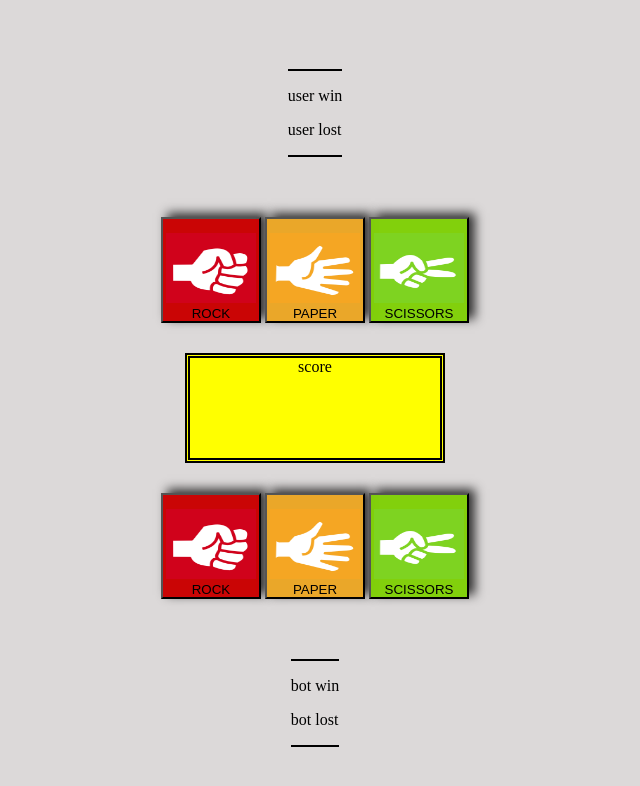
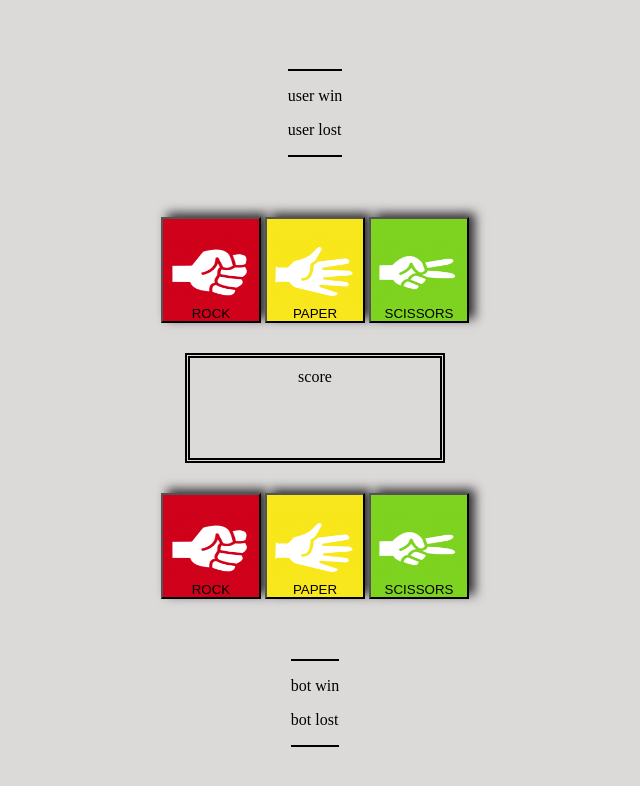
Before and after one commit to Susano111014/Rock-Paper-Scissors, a plain HTML site: page index.html in a window 1280 px wide. Shown: the whole page, without its empty margins (325-965 px from the left). Drawn offline with Linux system fonts and the light colour scheme.

Commit message:
style: :zap: change the color, images, and postion of the elements for best improve the UI
the principal elements which have been involucrated it's buttons, score users div and they images elements

```diff
--- a/game.js
+++ b/game.js
@@ -63,19 +63,20 @@ let roundOne = firstRound;
     const btn = document.querySelector(".rock");
     const btn2 = document.querySelector(".paper");
     const btn3 = document.querySelector(".scissors");
-    const score = document.querySelector(".score");
-    score.setAttribute("style","width:250px; height:100px; background-color: yellow; text-align:center;");
+    const score = document.querySelector(".score");//is the table display witch mark the game's score
+    score.setAttribute("style","width:250px; height:100px; text-align:center;");
     const textScore = document.querySelector(".text");
     const counter = document.querySelectorAll(".counter");
     let fiveRounds = 0;
 
+
     btn.addEventListener("click", () => {
         textScore.textContent = "";
         let game = "rock";
-        let winner = roundOne(computer(),game)
+        let winner = roundOne(computer(),game);
         textScore.textContent += `${winner}`;
-        textScore.setAttribute("style","white-space: break-spaces")
-        console.log(score);
+        score.style.background = '#D0021B';
+        textScore.setAttribute("style","white-space: break-spaces");
         countGame();
         counter[0].textContent = `user won points ${winUser}`;
         counter[1].textContent = `user lose points ${loseUser}`;
@@ -91,6 +92,8 @@ let roundOne = firstRound;
         let game = "paper";
         let winner = roundOne(computer(),game);
         textScore.textContent += `Score ${winner}`;
+        score.style.background = '#F8E71C';
+        textScore.setAttribute("style","white-space: break-spaces");
         console.log(score);
         countGame();
         counter[0].textContent = `user won points ${winUser}`;
@@ -107,6 +110,8 @@ let roundOne = firstRound;
         let game = 'scissors';
         let winner = roundOne(computer(),game);
         textScore.textContent += `Score ${winner}`;
+        score.style.background = '#7ED321';
+        textScore.setAttribute("style","white-space: break-spaces");
         console.log(score);
         countGame();
         counter[0].textContent = `user won points ${winUser}`;
@@ -117,7 +122,6 @@ let roundOne = firstRound;
         ?testWinner()
         :"Not Passed";
     });
-
 
 
 //count the wins, losses and tie once iteration game round
--- a/index.html
+++ b/index.html
@@ -9,16 +9,16 @@
 <body>
     <div class="state user"><p class="counter">user win</p> <p class="counter">user lost</p></div>
     <div class="container">
-        <button value="button" class="Botton rock"><img src="./images/rock.png" alt="">ROCK</button>
-        <button value="button" class="Botton paper"><img src="./images/paper.png" alt="">PAPER</button>
-        <button  value="button" class="Botton scissors"><img src="./images/scissors.png" alt=""> SCISSORS</button>
+        <button  class="Botton rock"><img class="Rock" src="images/rock-with.png">ROCK</button>
+        <button value="button" class="Botton paper"><img class="Paper" src="./images/paper-withe.png" alt="">PAPER</button>
+        <button  value="button" class="Botton scissors"><img class="Scissors" src="./images/scissors-with.png" alt=""> SCISSORS</button>
     </div>
     <div class = "score"><span class="text">score</span></div>
-    <!-- <div class = "score-machine"><span class="text-machine">score</span></div> -->
+
    <div class="container">
-        <button value="button" class="Botton rock"><img src="./images/rock.png" alt="">ROCK</button>
-        <button value="button" class="Botton paper"><img src="./images/paper.png" alt="">PAPER</button>
-        <button  value="button" class="Botton scissors"><img src="./images/scissors.png" alt="">SCISSORS</button>
+        <button value="button" class="Botton rock"><img src="images/rock-with.png" alt="">ROCK</button>
+        <button value="button" class="Botton paper"><img src="./images/paper-withe.png" alt="">PAPER</button>
+        <button  value="button" class="Botton scissors"><img src="./images/scissors-with.png" alt="">SCISSORS</button>
    </div>
     <div class="state npc"><p class="counter">bot win</p> <p class="counter">bot lost</p></div>
     <script src="game.js"></script>
--- a/style.css
+++ b/style.css
@@ -12,10 +12,10 @@ body {
 }
 
 .rock {
-    background-color: rgb(202, 5, 5);
+    background-color: #D0021B;
     width: 100px;
     padding: 14px 0 0 0;
-    /* border: 2px solid rgba(14, 14, 14, 0.878); */
+
 }
 
 img {
@@ -25,22 +25,22 @@ img {
 
 
 .paper {
-    background-color: rgb(234, 167, 41);
+    background-color: #F8E71C;
     width: 100px;
     padding: 14px 0 0 0;
-    /* border: 2px solid rgba(14, 14, 14, 0.878); */
+
 }
 
 .scissors {
-    background-color: rgba(127, 208, 6, 0.97);
+    background-color: #7ED321;
     width: 100px;
     padding: 14px 0 0 0;
-    /* border: 2px solid rgba(14, 14, 14, 0.878); */
+
 }
 
 button:hover {
-    background-color: #eff3f1; /* Green */
-    color: white;
+    background-color: #efe8e8;
+    /* color: white; */
   }
 
 button{
@@ -51,7 +51,6 @@ button{
 .state.npc {
     border-bottom:  2px solid;
     border-top: 2px solid;
-    /* border: 2px dotted; */
     border-color: black;
     margin: 60px 0px 0px 0px;
 }
@@ -66,3 +65,8 @@ button{
     margin: 30px 0px 30px 0px;
     border: 5px double black;
 }
+
+.text {
+   display: inline-block;
+   margin-top: 10px;
+}
```
Also changed, not shown: images/paper-withe.png (added), images/rock-with.png (added), images/scissors-with.png (added).
